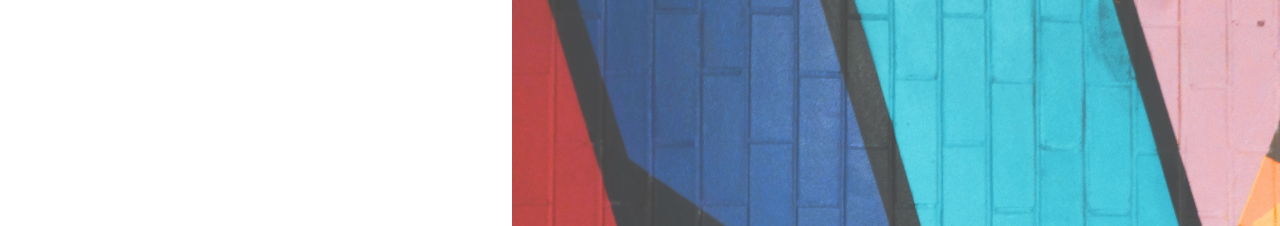
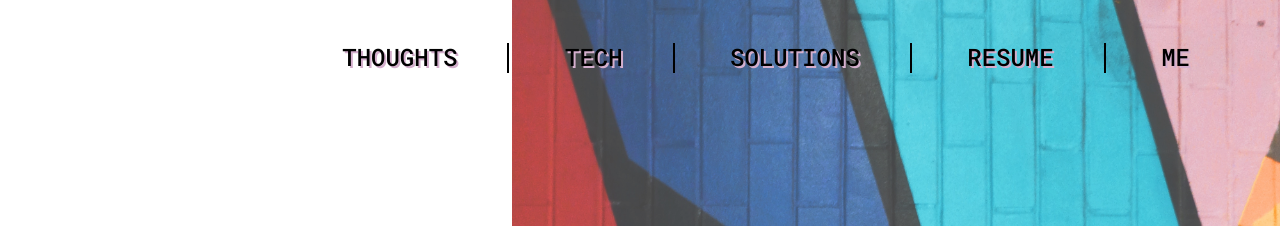
Before and after one commit to HoganMcDonald/portfolio_site_3.0, a website: page src/views/index.html in a window 1280 px wide. Shown: the top 226 px of the page. Drawn offline with Linux system fonts and the light colour scheme; files whose address does not match are found by name.

Commit message:
header styeld

```diff
--- a/public/bundle.min.js
+++ b/public/bundle.min.js
@@ -1,2 +1,2 @@
-"use strict";function toggleSocial(){$(".social-link").each(function(i){var t=$(this).hasClass("hidden")?i:2-i;setTimeout(function(){$(".social-link").eq(i).toggleClass("hidden")},150*t)})}$(".social-menu").eq(1).on("click",toggleSocial),setTimeout(function(){$(".cls-1, .cls-2").animate({opacity:0},600,function(){}),$(".site-title-text").animate({opacity:1},600,function(){})},2e3);
+"use strict";function toggleSocial(){$(".social-link").each(function(i){var t=$(this).hasClass("hidden")?i:2-i;setTimeout(function(){$(".social-link").eq(i).toggleClass("hidden")},100*t)})}$(".social-menu").eq(1).on("click",toggleSocial),setTimeout(function(){$(".cls-1, .cls-2").animate({opacity:0},600,function(){}),$(".site-title-text").animate({opacity:1},600,function(){})},2e3);
 //# sourceMappingURL=bundle.min.js.map
--- a/src/sass/layout/_header.sass
+++ b/src/sass/layout/_header.sass
@@ -4,10 +4,28 @@ $socialWidth: $sectionWidth * 0.8
 $socialLinkMargin: 10px
 
 header
-  // background-color: black
   position: fixed
   left: 0
   top: 0
+  nav
+    position: fixed
+    top: 5vh
+    right: 5vh
+    ul
+      list-style: none
+      padding: 0
+      margin: 0
+      hr
+        display: inline
+        border: solid black 1px
+      li
+        display: inline
+        margin: 50px
+        font-family: $robotoMono
+        user-select: none
+        cursor: pointer
+        text-transform: uppercase
+        text-shadow: 2px 2px 0px $pinkLavender
   .logo
     position: fixed
     left: 5vh
@@ -56,16 +74,17 @@ header
         background-color: $pastelPurple
         margin: $socialLinkMargin
         transition: transform 400ms
-        &:nth-child(2)
-          background-color: $trolleyGrey
-        &:nth-child(3)
-          background-color: $myrtleGreen
         img
           width: 50%
           position: relative
           right: 50%
           top: 50%
           transform: translate(50%, -50%)
+      .linkedin
+        background-color: $trolleyGrey
+      .instagram
+        background-color: $myrtleGreen
+
 
 .hidden
   transform: translateY(20vh)
--- a/src/scripts/svgAnimation.js
+++ b/src/scripts/svgAnimation.js
@@ -16,7 +16,7 @@ function toggleSocial() {
     let timer = ($(this).hasClass('hidden')) ? index : 2 - index
     setTimeout(function() {
       $('.social-link').eq(index).toggleClass('hidden');
-    }, timer * 150);
+    }, timer * 100);
   })
 }
 
--- a/src/views/index.html
+++ b/src/views/index.html
@@ -30,16 +30,24 @@
   <body class="theme-standard" id="index">
 
     <header>
-
+      <nav>
+        <ul>
+          <li>Thoughts</li><hr>
+          <li>Tech</li><hr>
+          <li>Solutions</li><hr>
+          <li>Resume</li><hr>
+          <li>Me</li>
+        </ul>
+      </nav>
       <div class="contact">
         <p>(651)-230-1107</p>
         <p>hogan.developer@gmail.com</p>
       </div>
       <div class="social-menu">
         <ul dir="RTL">
-          <li class="social-link github hidden"><img src="assets/svg/github.svg" alt="Github"> </li>
-          <li class="social-link linkedin hidden"><img src="assets/svg/linkedin.svg" alt="Github"></li>
-          <li class="social-link instagram hidden"><img src="assets/svg/instagram.svg" alt="Github"></li>
+          <a href="http://github.com/hoganmcdonald"><li class="social-link github hidden"><img src="assets/svg/github.svg" alt="Github"></li></a>
+          <a href="http://linkedin.com/in/hogan-mcdonald"><li class="social-link linkedin hidden"><img src="assets/svg/linkedin.svg" alt="Github"></li></a>
+          <a href="https://www.instagram.com/hoganmcdonald"><li class="social-link instagram hidden"><img src="assets/svg/instagram.svg" alt="Github"></li></a>
         </ul>
       </div>
       <div class="social-menu">
```
Also changed, not shown: public/views/index.min.html (+1 -1 lines), public/styles/main.min.css, 1 other file.
